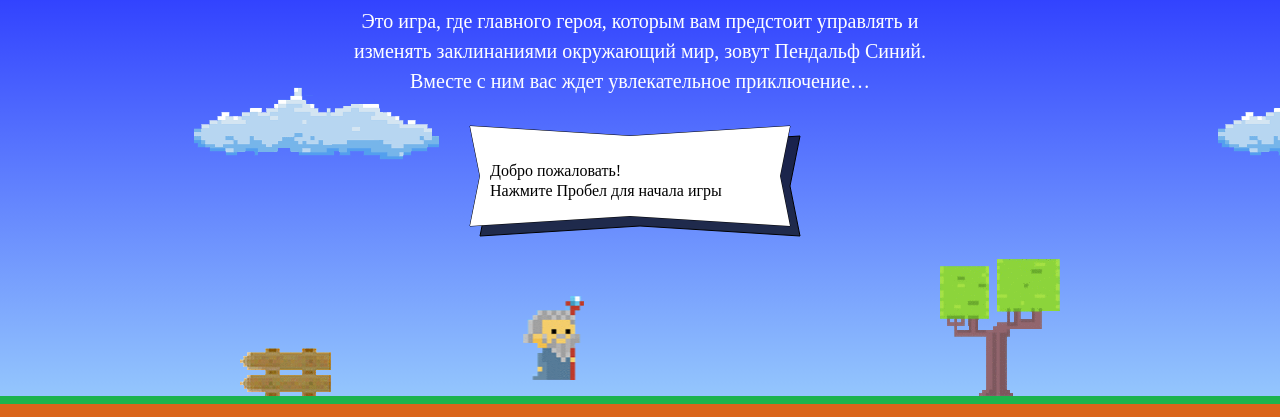
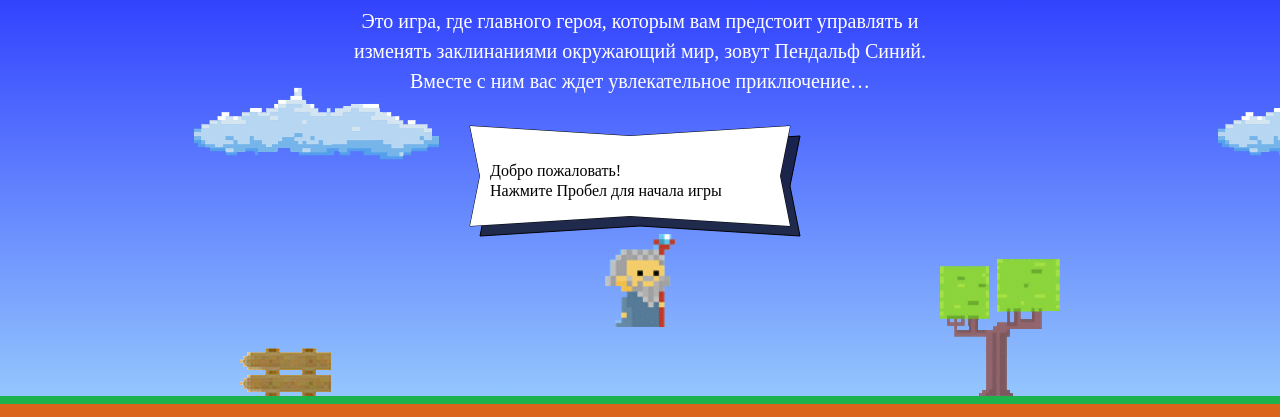
Before and after one commit to svdunaev/602807-code-and-magick-19, a website: page index.html in a window 1280 px wide. Shown: the part 203-620 px from the top of the page. Drawn offline with Linux system fonts and the light colour scheme; a web font is replaced by a local one.

Commit message:
Скорость, ширина, позиционирование

```diff
--- a/index.html
+++ b/index.html
@@ -180,7 +180,30 @@
     <p class="setup-similar-label">Петр Петров</p>
   </div>
 </template>
+<script>
+  var fireballSize = 52;
+  var getFireballSpeed = function(left) {
+    var fireballSpeed  = 2;
+    if(left) {
+      fireballSpeed = 5;
+    }
+    return fireballSpeed;
+  }
 
+  var wizardSpeed = 3;
+  var wizardWidth = 70;
+  var getWizardHeight = function() {
+    var wizardHeight = 1.337 * wizardWidth;
+    return wizardHeight;
+  };
+
+  var getWizardX = function(width) {
+    return (width / 2) - (wizardWidth / 2);
+  };
+  var getWizardY = function(height) {
+    return (height - getWizardHeight()) * (2 / 3);
+  }
+</script>
 <script src="js/game.js"></script>
 
 </body>
```
